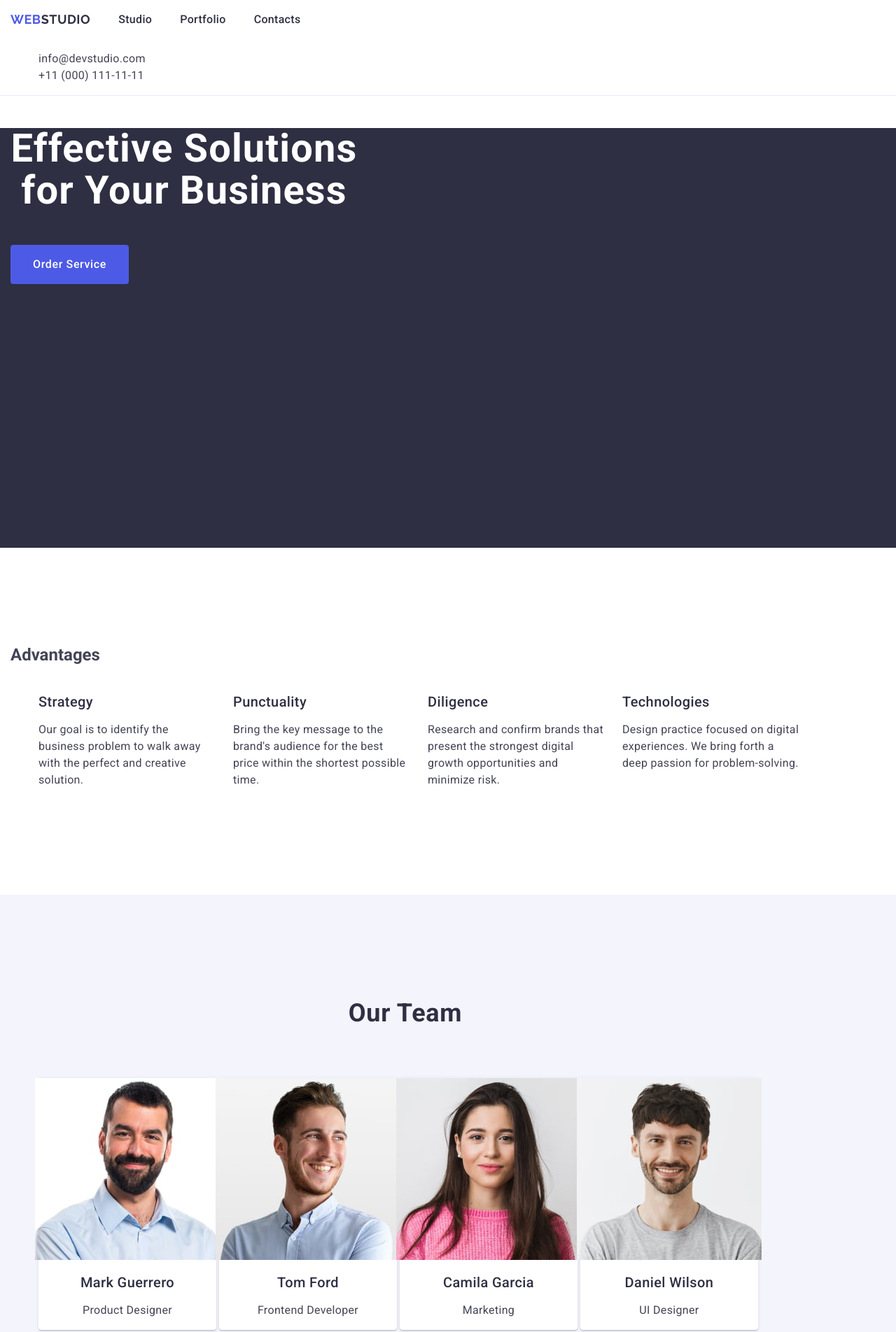
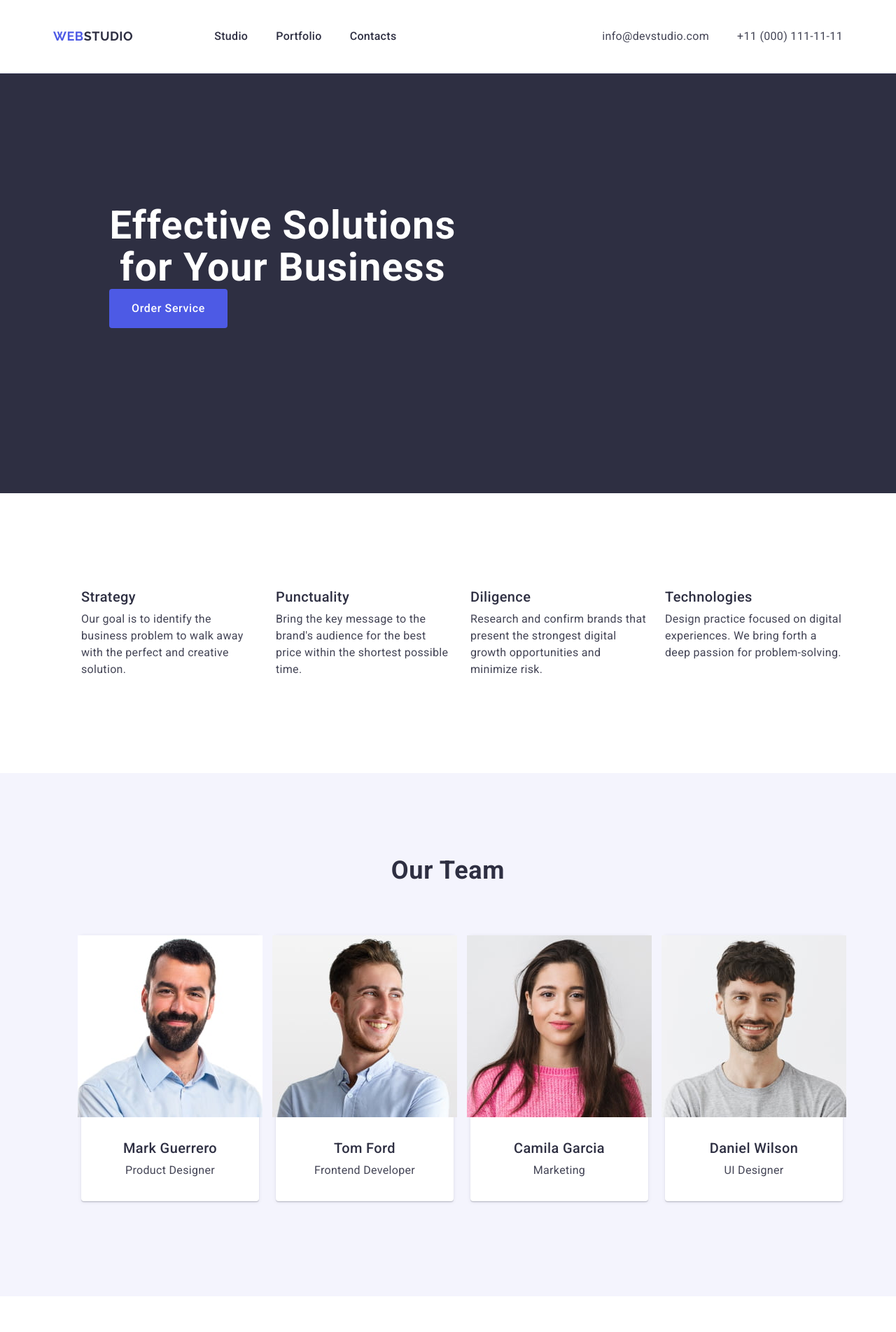
Before and after one commit to PHOTOVT/goit-markup-hw-03, a plain HTML site: page index.html in a window 1280 px wide. Shown: the top 1904 px of the page at 70% size. Drawn offline with nearby package versions, Linux system fonts and the light colour scheme.

Commit message:
HOMEWORK3 WAS CORRECTED

```diff
--- a/css/styles.css
+++ b/css/styles.css
@@ -18,6 +18,11 @@ a {
     text-decoration: none;
 }
 
+h1, h2, h3, p {
+    padding: 0;
+    margin: 0;
+}
+
 ul, ol {
     list-style-type: none;
 }
@@ -32,13 +37,22 @@ img {
 
 .container {
     width: 1158px;
-    margin: 0, auto;
+    margin: 0 auto;
     padding: 0 15px;
+}
+
+.header-container {
+    display: flex;
+    align-items: center;
 }
 
 .nav {
     display: flex;
     align-items: center;
+}
+
+.nav-logo {
+    margin-right: 76px;
 }
 
 .nav-logo, .nav-logo-footer {
@@ -69,7 +83,8 @@ img {
     font-weight: 500;
     line-height: 150%;
     letter-spacing: 0.32px;
-    padding: 24px, 0;
+    padding: 24px 0;
+    display: block;
 }
 
 .menu-link:hover, .menu-link:focus {
@@ -78,6 +93,12 @@ img {
 
 .address {
     font-style: normal;
+    margin-left: auto;
+}
+
+.address-menu {
+    display: flex;
+    gap: 40px;
 }
 
 .menu-contacts {
@@ -96,9 +117,9 @@ img {
 
 .order {
     background-color: var(--color-navy);
-    padding: 188px, 0;
     width: 1440px;
     height: 600px;
+    padding: 188px 0;
     flex-shrink: 0;
 }
 
@@ -132,6 +153,19 @@ img {
 
 .advantages {
     padding: 120px 0;
+}
+
+.hidden {
+    position: absolute;
+    width: 1px;
+    height: 1px;
+    margin: -1px;
+    border: 0;
+    padding: 0;
+    white-space: nowrap;
+    clip-path: inset(100%);
+    clip: rect(0 0 0 0);
+    overflow: hidden;
 }
 
 .advantages-list {
@@ -190,7 +224,8 @@ img {
     margin-bottom: 72px;
 }
 
-.team-memebers-list {
+.team-members-list {
+    display: flex;
     gap: 24px;
 }
 
@@ -201,7 +236,6 @@ img {
     justify-content: center;
     align-items: center;
     width: calc((100% - 72px) / 4);
-    /* width: 264px; */
     background-color: var(--color-white);
     border-radius: 0px 0px 4px 4px;
     box-shadow: 0px 2px 1px 0px rgba(46, 47, 66, 0.08), 0px 1px 1px 0px rgba(46, 47, 66, 0.16), 0px 1px 6px 0px rgba(46, 47, 66, 0.08);
@@ -237,9 +271,9 @@ img {
 }
 
 .example-description {
-    padding: 32px, 16px;
-    /* border: 1px solid var(--color--cornflower);
-    border-top: none; */
+    padding: 32px 16px;
+    border: 1px solid var(--color--cornflower);
+    border-top: none;
 }
 
 .example-name {
@@ -248,7 +282,7 @@ img {
 
 .footer {
     background-color: var(--color-navy);
-    padding: 100px, 0;
+    padding: 100px 0;
     width: 1440px;
     height: 312px;
     flex-shrink: 0;
--- a/index.html
+++ b/index.html
@@ -13,9 +13,9 @@
   </head>
   <body>
     <header class="header">
-        <div class="container">
-        <nav class="nav">
-<a href="./index.html" class="nav-logo">Web<span class="logo-studio-header">Studio</span></a>
+            <div class="container header-container">
+                <nav class="nav">
+                    <a href="./index.html" class="nav-logo">Web<span class="logo-studio-header">Studio</span></a>
 <ul class="menu">
     <li><a href="./index.html" class="menu-link">Studio</a></li>
     <li><a href="" class="menu-link">Portfolio</a></li>
@@ -39,7 +39,7 @@
         </section>
         <section class="advantages">
             <div class="container">
-            <h2>Advantages</h2>
+            <h2 class="hidden">Advantages</h2>
             <ul class="advantages-list">
                 <li class="advantages-list-item">
                     <h3 class="third-title">Strategy</h3>
@@ -66,28 +66,28 @@
             <ul class="team-members-list">
                 <li class="team-member">
                     <img src="./images/team/mark.jpg" alt="Mark" width="264" />
-                    <div class="member-decsription">
+                    <div class="member-description">
                                 <h3 class="member-name third-title">Mark Guerrero</h3>
                                 <p class="member-position text">Product Designer</p>
                             </div>
                 </li>
                 <li class="team-member">
                     <img src="./images/team/tom.jpg" alt="Tom" width="264" />
-                    <div class="member-decsription">
+                    <div class="member-description">
                             <h3 class="member-name third-title">Tom Ford</h3>
                             <p class="member-position text">Frontend Developer</p>
                         </div>
                 </li>
                 <li class="team-member">
                     <img src="./images/team/camila.jpg" alt="Camila" width="264" />
-                    <div class="member-decsription">
+                    <div class="member-description">
                             <h3 class="member-name third-title">Camila Garcia</h3>
                             <p class="member-position text">Marketing</p>
                         </div>
                 </li>
                 <li class="team-member">
                     <img src="./images/team/daniel.jpg" alt="Daniel" width="264" />
-                    <div class="member-decsription">
+                    <div class="member-description">
                             <h3 class="member-name third-title">Daniel Wilson</h3>
                             <p class="member-position text">UI Designer</p>
                         </div>
@@ -115,28 +115,28 @@
                 </li>
                 <li class="portfolio-example">
                     <img src="./images/portfolio/meditation-app.jpg" alt="Meditation app" width="360" />
-                    <div class="example-description"></div>
+                    <div class="example-description">
                             <h3 class="example-name third-title">Meditation App</h3>
                             <p class="text">App</p>
                         </div>
                 </li>
                 <li class="portfolio-example">
                     <img src="./images/portfolio/taxi-service.jpg" alt="Taxi service" width="360" />
-                    <div class="example-description"></div>
+                    <div class="example-description">
                             <h3 class="example-name third-title">Taxi Service</h3>
                             <p class="text">Marketing</p>
                         </div>
                 </li>
                 <li class="portfolio-example">
                     <img src="./images/portfolio/screen-illustrations.jpg" alt="Screen illustrations" width="360" />
-                    <div class="example-description"></div>
+                    <div class="example-description">
                             <h3 class="example-name third-title">Screen Illustrations</h3>
                             <p class="text">Design</p>
                         </div>
                 </li>
                 <li class="portfolio-example">
                     <img src="./images/portfolio/online-courses.jpg" alt="Online courses" width="360" />
-                    <div class="example-description"></div>
+                    <div class="example-description">
                             <h3 class="example-name third-title">Online Courses</h3>
                             <p class="text">Marketing</p>
                         </div>
```
